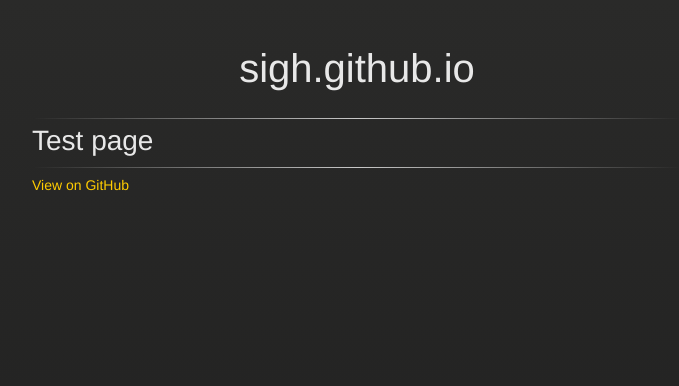
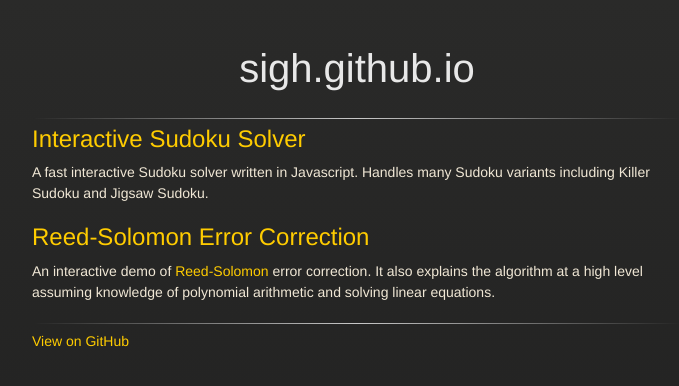
Before and after one commit to sigh/sigh.github.io, a Jekyll site: the page built from index.md, in a window 1280 px wide. Shown: the top 386 px of the page, without its empty margins (283-962 px from the left). Built offline with Jekyll 4.4.1, drawn with Linux system fonts in a browser that asks for light colours.

Commit message:
Add links to existing projects in sigh.github.io

```diff
--- a/index.md
+++ b/index.md
@@ -2,4 +2,16 @@
 layout: default
 title: sigh.github.io
 ---
-# Test page
+
+## [Interactive Sudoku Solver](http://sigh.github.io/Interactive-Sudoku-Solver)
+
+A fast interactive Sudoku solver written in Javascript.
+Handles many Sudoku variants including Killer Sudoku and Jigsaw Sudoku.
+
+## [Reed-Solomon Error Correction](http://sigh.github.io/reed-solomon)
+
+An interactive demo of
+[Reed-Solomon](https://en.wikipedia.org/wiki/Reed%E2%80%93Solomon_error_correction)
+error correction.
+It also explains the algorithm at a high level assuming knowledge of polynomial
+arithmetic and solving linear equations.
```
